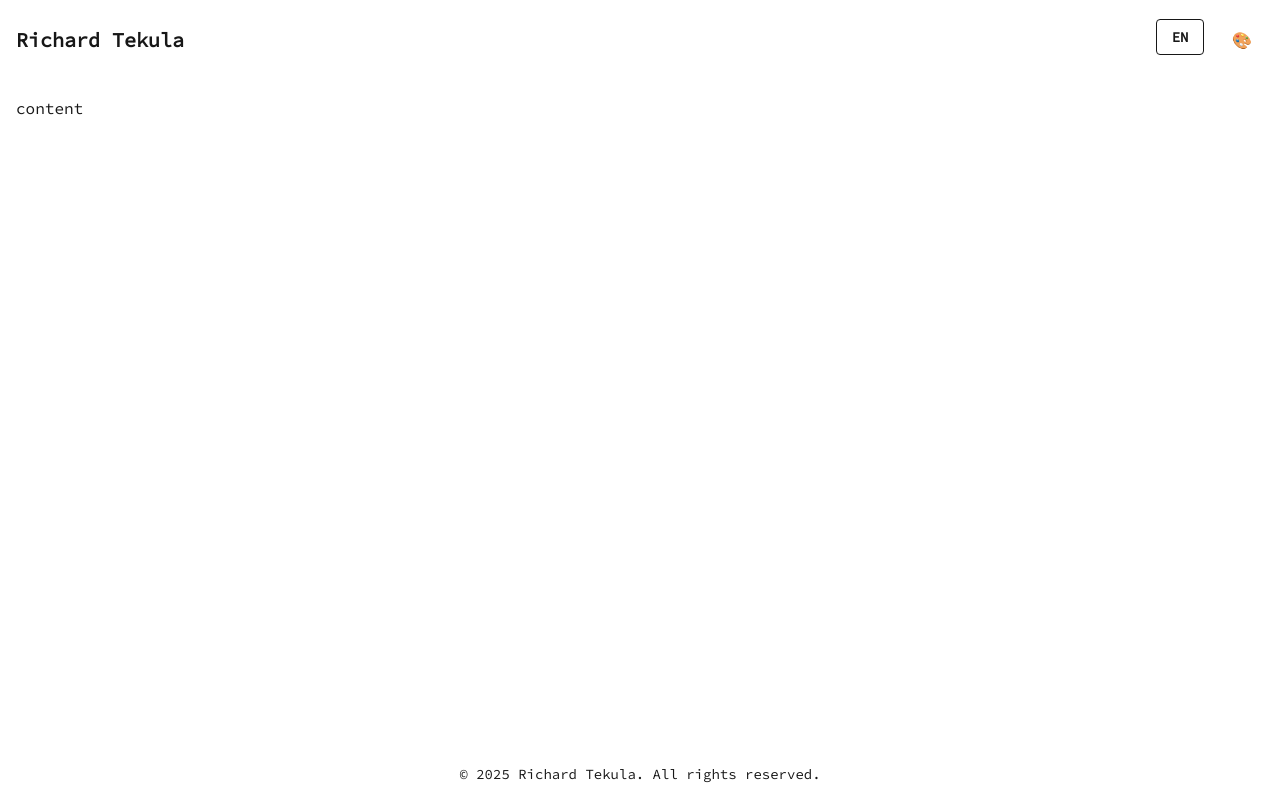
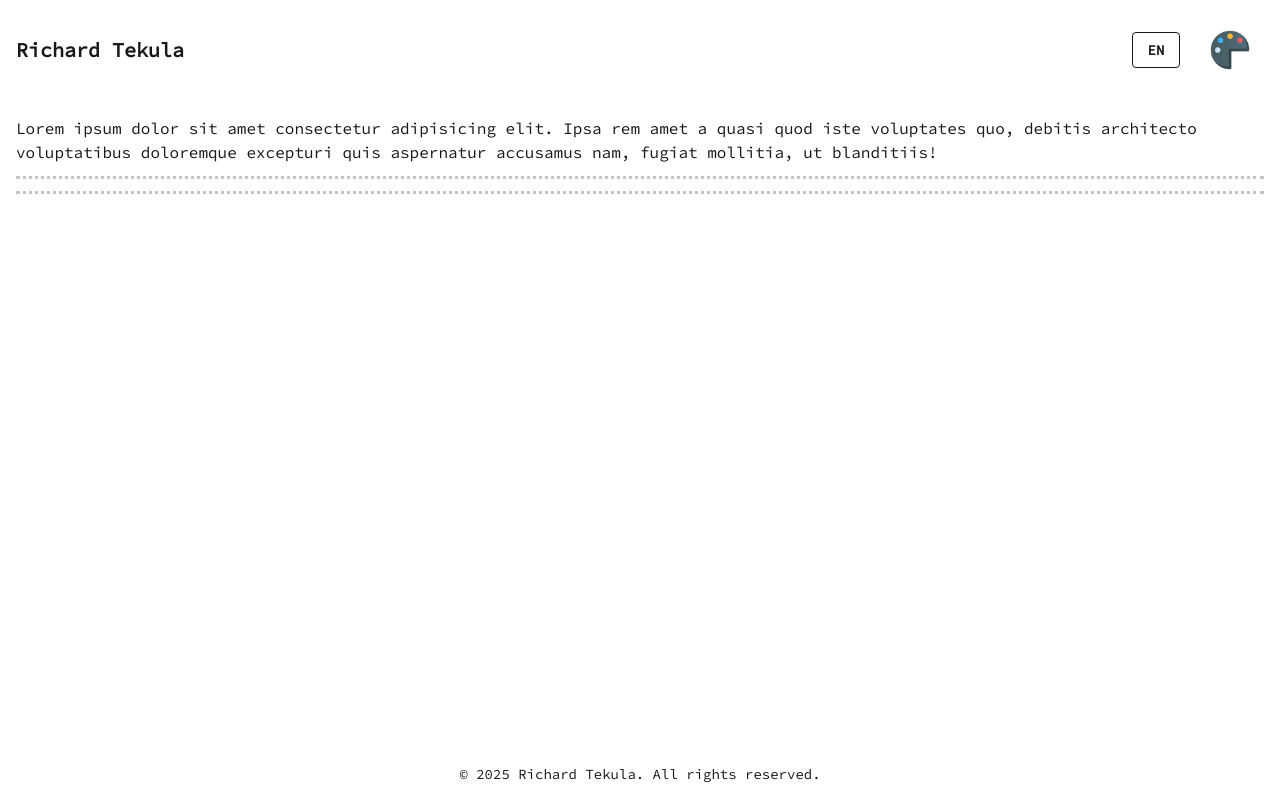
Before and after one commit to FoxerBN/portfolio, a Next.js app: page /en in a window 1280 px wide. Built offline with nearby package versions, Linux system fonts and the light colour scheme.

Commit message:
simplyfied color switcher and small adjustment

```diff
--- a/app/[locale]/page.tsx
+++ b/app/[locale]/page.tsx
@@ -1,7 +1,12 @@
+import DottedDivider from "@/components/DottedDivider";
+
 export default function HomePage() {
   return (
     <div>
-      content
+      Lorem ipsum dolor sit amet consectetur adipisicing elit. Ipsa rem amet a
+      quasi quod iste voluptates quo, debitis architecto voluptatibus doloremque
+      excepturi quis aspernatur accusamus nam, fugiat mollitia, ut blanditiis!
+      <DottedDivider />
     </div>
   );
 }
--- a/components/ColorSwitcher.tsx
+++ b/components/ColorSwitcher.tsx
@@ -1,78 +1,77 @@
 "use client";
 import { useEffect, useState } from "react";
-
-const COLOR_VARS = {
-  background: "--background",
-  foreground: "--foreground",
-};
-const DEFAULTS = {
-  background: "#ffffff",
-  foreground: "#171717",
-};
-
-function setCSSVar(name: string, value: string) {
-  document.documentElement.style.setProperty(name, value);
-}
-
+import Image from "next/image";
 export default function ColorSwitcher() {
-  const [background, setBackground] = useState(DEFAULTS.background);
-  const [foreground, setForeground] = useState(DEFAULTS.foreground);
+  const [background, setBackground] = useState("#ffffff");
+  const [foreground, setForeground] = useState("#171717");
   const [open, setOpen] = useState(false);
 
+  // Load saved colors when component mounts
   useEffect(() => {
-    const storedBg = localStorage.getItem("background");
-    const storedFg = localStorage.getItem("foreground");
-    setBackground(storedBg || DEFAULTS.background);
-    setForeground(storedFg || DEFAULTS.foreground);
-    setCSSVar(COLOR_VARS.background, storedBg || DEFAULTS.background);
-    setCSSVar(COLOR_VARS.foreground, storedFg || DEFAULTS.foreground);
+    const savedBg = localStorage.getItem("background") || "#ffffff";
+    const savedFg = localStorage.getItem("foreground") || "#171717";
+
+    setBackground(savedBg);
+    setForeground(savedFg);
+
+    // Apply colors to CSS variables
+    document.documentElement.style.setProperty("--background", savedBg);
+    document.documentElement.style.setProperty("--foreground", savedFg);
   }, []);
 
-  const handleChange = (type: "background" | "foreground", value: string) => {
+  // Update color and save to localStorage
+  const updateColor = (type: "background" | "foreground", value: string) => {
     if (type === "background") {
       setBackground(value);
-      setCSSVar(COLOR_VARS.background, value);
+      document.documentElement.style.setProperty("--background", value);
       localStorage.setItem("background", value);
     } else {
       setForeground(value);
-      setCSSVar(COLOR_VARS.foreground, value);
+      document.documentElement.style.setProperty("--foreground", value);
       localStorage.setItem("foreground", value);
     }
   };
 
   return (
     <>
-      <button
-        className="z-50 rounded-full p-3"
-        onClick={() => setOpen(true)}
-        aria-label="Open color switcher"
-      >
-        🎨
+      {/* Trigger button */}
+      <button onClick={() => setOpen(true)} className="p-3 rounded-full">
+        <Image
+          src="/images/palette.png"
+          alt="Color Picker"
+          width={44}
+          height={44}
+        />
       </button>
+
+      {/* Modal */}
       {open && (
         <div className="fixed inset-0 z-50 flex items-center justify-center bg-black/40">
-          <div className="bg-white dark:bg-neutral-900 p-6 rounded shadow-lg min-w-[260px]">
+          <div className="bg-white dark:bg-neutral-900 p-6 rounded shadow-lg">
             <h2 className="font-semibold mb-4">Customize Colors</h2>
-            <div className="flex flex-col gap-4">
+
+            <div className="space-y-4">
               <label className="flex items-center gap-2">
                 Background:
                 <input
                   type="color"
                   value={background}
-                  onChange={e => handleChange("background", e.target.value)}
+                  onChange={(e) => updateColor("background", e.target.value)}
                 />
               </label>
+
               <label className="flex items-center gap-2">
                 Text:
                 <input
                   type="color"
                   value={foreground}
-                  onChange={e => handleChange("foreground", e.target.value)}
+                  onChange={(e) => updateColor("foreground", e.target.value)}
                 />
               </label>
+
               <button
-                className="mt-4 px-4 py-2 rounded bg-gray-300 dark:bg-neutral-500"
                 onClick={() => setOpen(false)}
+                className="w-full mt-4 px-4 py-2 rounded bg-[{foreeground}]"
               >
                 Close
               </button>
--- /dev/null
+++ b/components/DottedDivider.tsx
@@ -0,0 +1,18 @@
+import React from 'react'
+
+const DottedDivider = () => {
+  return (
+    <>
+      <div
+        className="my-3 border-t-3 border-dotted opacity-25 w-full"
+        style={{ borderColor: 'var(--foreground)' }}
+      />
+      <div
+        className="my-3 border-t-3 border-dotted opacity-25 w-full"
+        style={{ borderColor: 'var(--foreground)' }}
+      />
+    </>
+  )
+}
+
+export default DottedDivider
--- a/components/Header.tsx
+++ b/components/Header.tsx
@@ -9,7 +9,7 @@ export default function Header() {
     <header className="w-full py-4 px-4 z-50">
       <div className="container mx-auto flex items-center justify-between">
         <h1 className="text-xl font-bold">Richard Tekula</h1>
-        <nav className="space-x-4">
+        <nav className="space-x-4 flex items-center">
         <LanguageSwitcher />
         <ColorSwitcher />
         </nav>
```
Also changed, not shown: public/images/palette.png (added).
